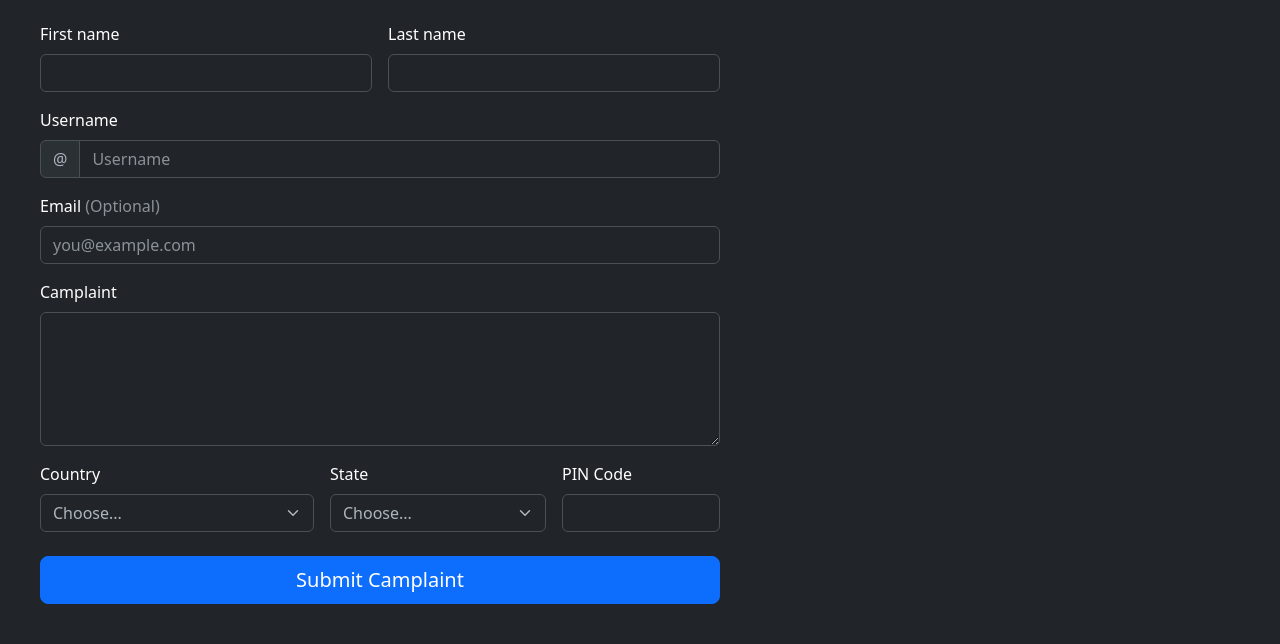
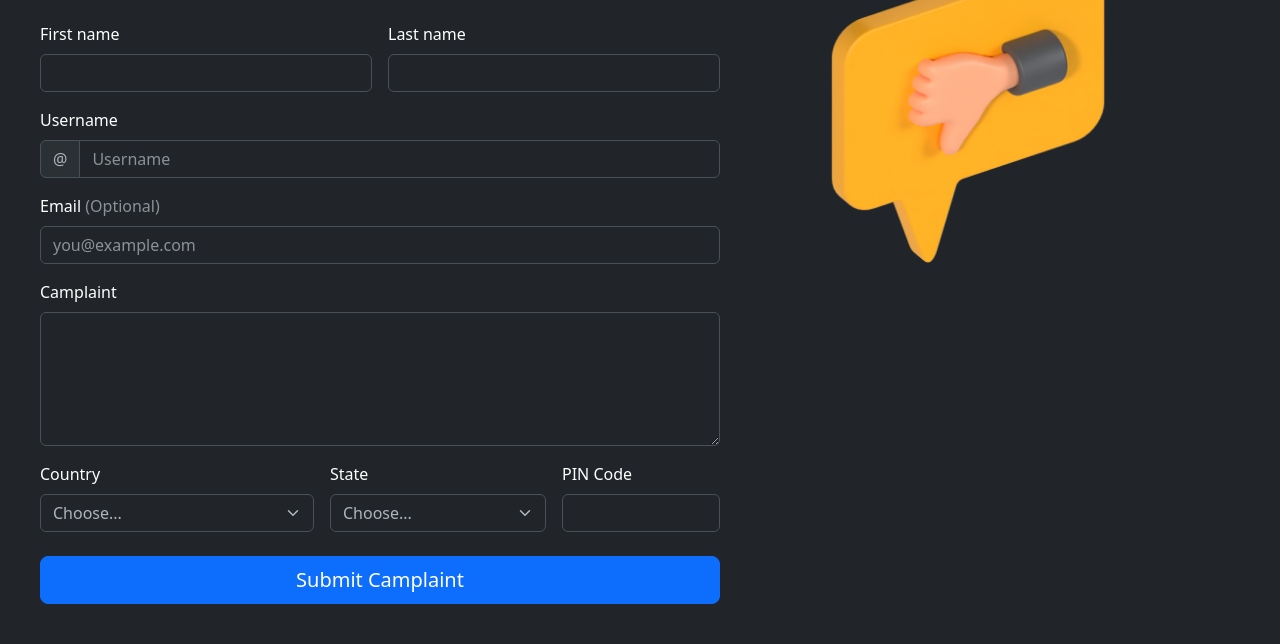
Before and after one commit to NIRMAL-PRAJAPATI/Learning_Languages_sponzeall, a plain HTML site: page camplaint.html in a window 1280 px wide. Shown: the part 160-804 px from the top of the page. Drawn offline with nearby package versions, Linux system fonts and the light colour scheme.

Commit message:
Update camplaint.html

```diff
--- a/camplaint.html
+++ b/camplaint.html
@@ -120,7 +120,7 @@
         <!-- image box -->
         <div class="col-md-5 mx-3 col-lg-4 order-md-last">
           <div class="row">
-          <img class="col-12" src="Dislike.png">
+          <img class="col-12" src="images/Dislike.png">
         </div>
         </div>
       </div>
```
